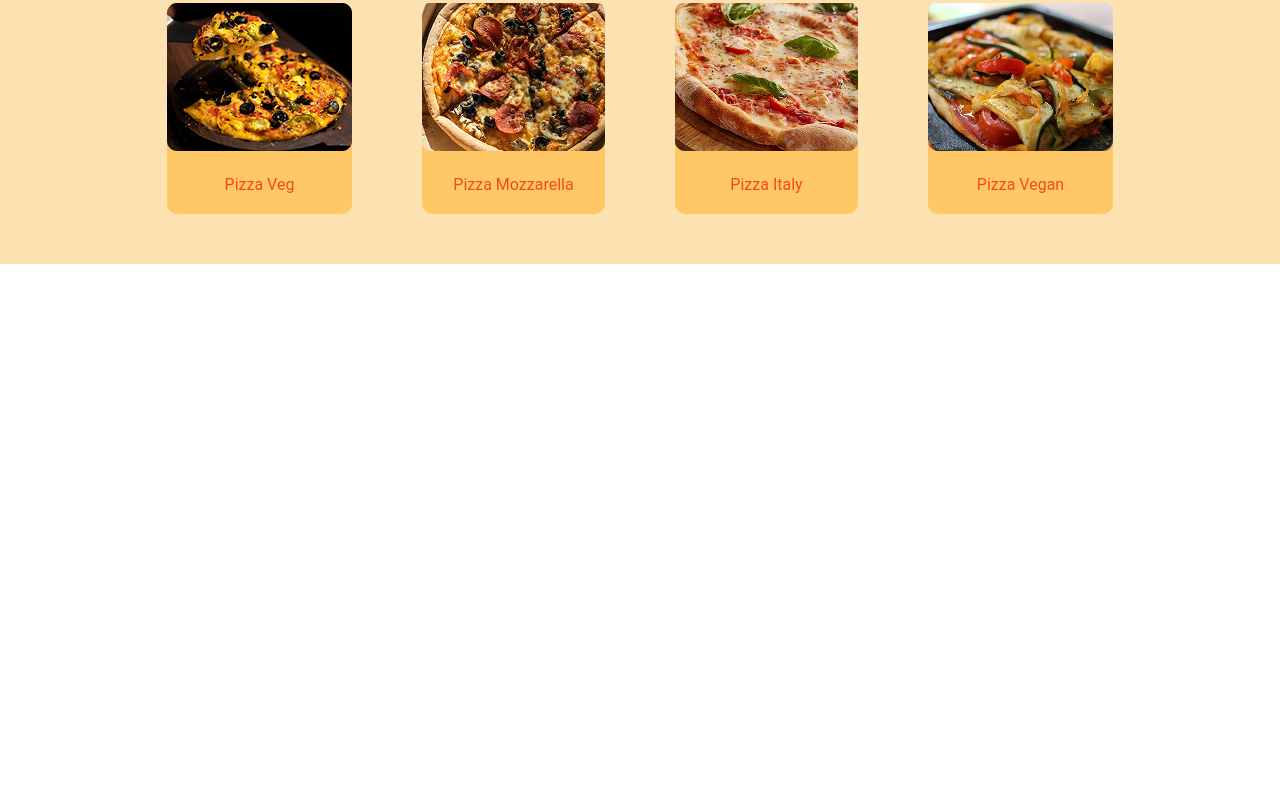
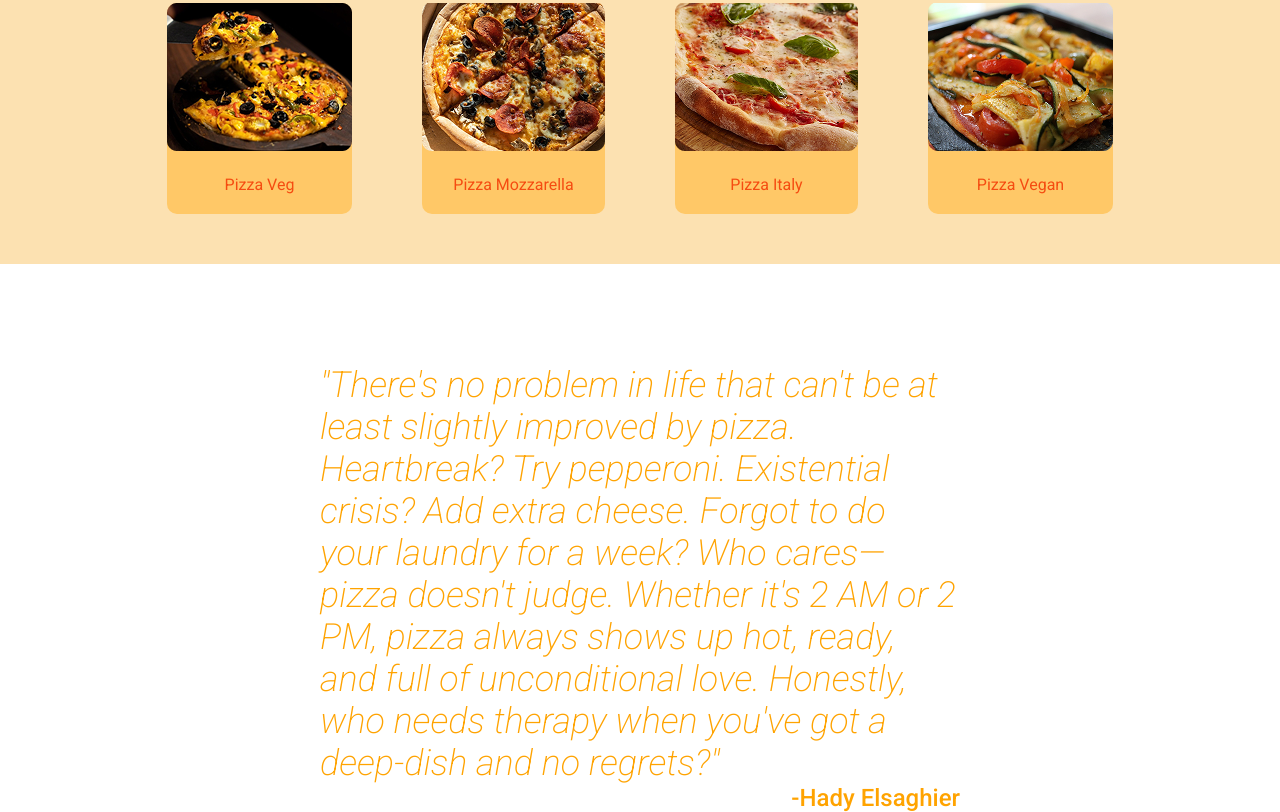
Before and after one commit to HadyElsaghier/pizza-landingPage, a plain HTML site: page index.html in a window 1280 px wide. Shown: the part 1027-1839 px from the top of the page. Before the commit the page ends 1291 px from the top, so only its background shows below. Drawn offline with Linux system fonts and the light colour scheme.

Commit message:
adding about section

```diff
--- a/index.html
+++ b/index.html
@@ -5,6 +5,9 @@
     <meta name="viewport" content="width=device-width, initial-scale=1.0" />
     <link rel="stylesheet" href="./style.css" />
     <title>Pizza</title>
+    <link rel="preconnect" href="https://fonts.googleapis.com">
+    <link rel="preconnect" href="https://fonts.gstatic.com" crossorigin>
+    <link href="https://fonts.googleapis.com/css2?family=Roboto:ital,wght@0,100..900;1,100..900&display=swap" rel="stylesheet">
   </head>
   <body>
     <!-- Hero Section -->
@@ -48,6 +51,20 @@
         </div>
       </div>
      </section>
+     <!--about section-->
+     <section class="about" id="about">
+      <div>
+        <p>"There's no problem in life that can't be at least slightly improved
+           by pizza. Heartbreak? Try pepperoni. Existential crisis? Add extra
+            cheese. Forgot to do your laundry for a week? Who cares—pizza
+             doesn't judge. Whether it's 2 AM or 2 PM, pizza always shows
+              up hot, ready, and full of unconditional love. Honestly,
+               who needs therapy when you've got a deep-dish and no
+                regrets?"</p>
+        <h3>-Hady Elsaghier</h3>
+      </div>
+     </section>
+
 
   </body>
 </html>
--- a/style.css
+++ b/style.css
@@ -80,7 +80,7 @@ nav ul li a:hover {
   padding: 50px 0px;
 }
 .categories h2,
-p {
+.categories p {
   text-align: center;
   color: #f54c11;
 }
@@ -100,3 +100,23 @@ p {
 .cat-flex div p {
   padding: 20px 0px;
 }
+/* section about */
+.about {
+  margin-top: 100px;
+}
+.about div {
+  width: 50%;
+  margin-right: auto;
+  margin-left: auto;
+  color: #ffa300;
+}
+.about div p {
+  font-size: 36px;
+  font-weight: 200;
+  font-style: italic;
+}
+.about div h3 {
+  font-size: 24px;
+  font-weight: 500;
+  text-align: right;
+}
```
